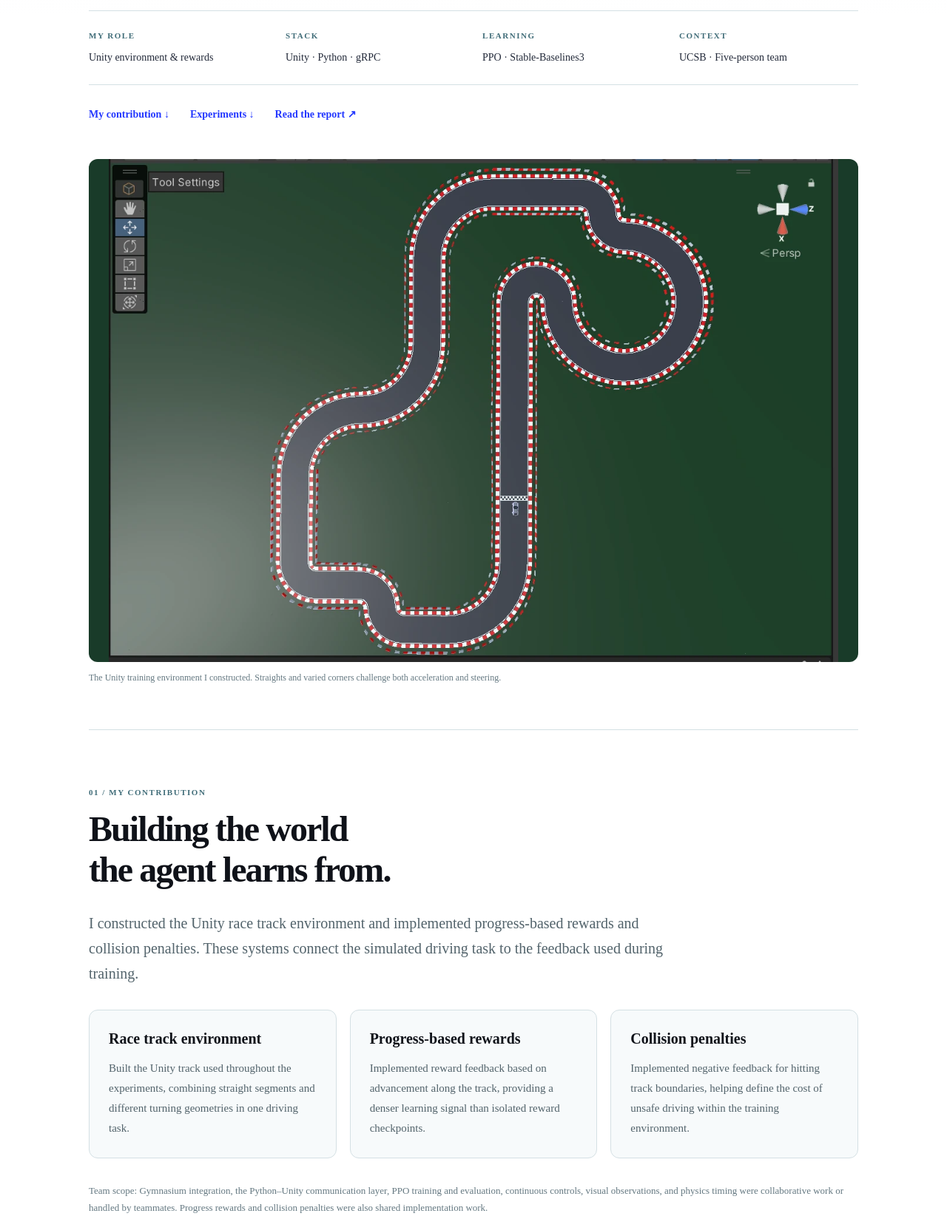
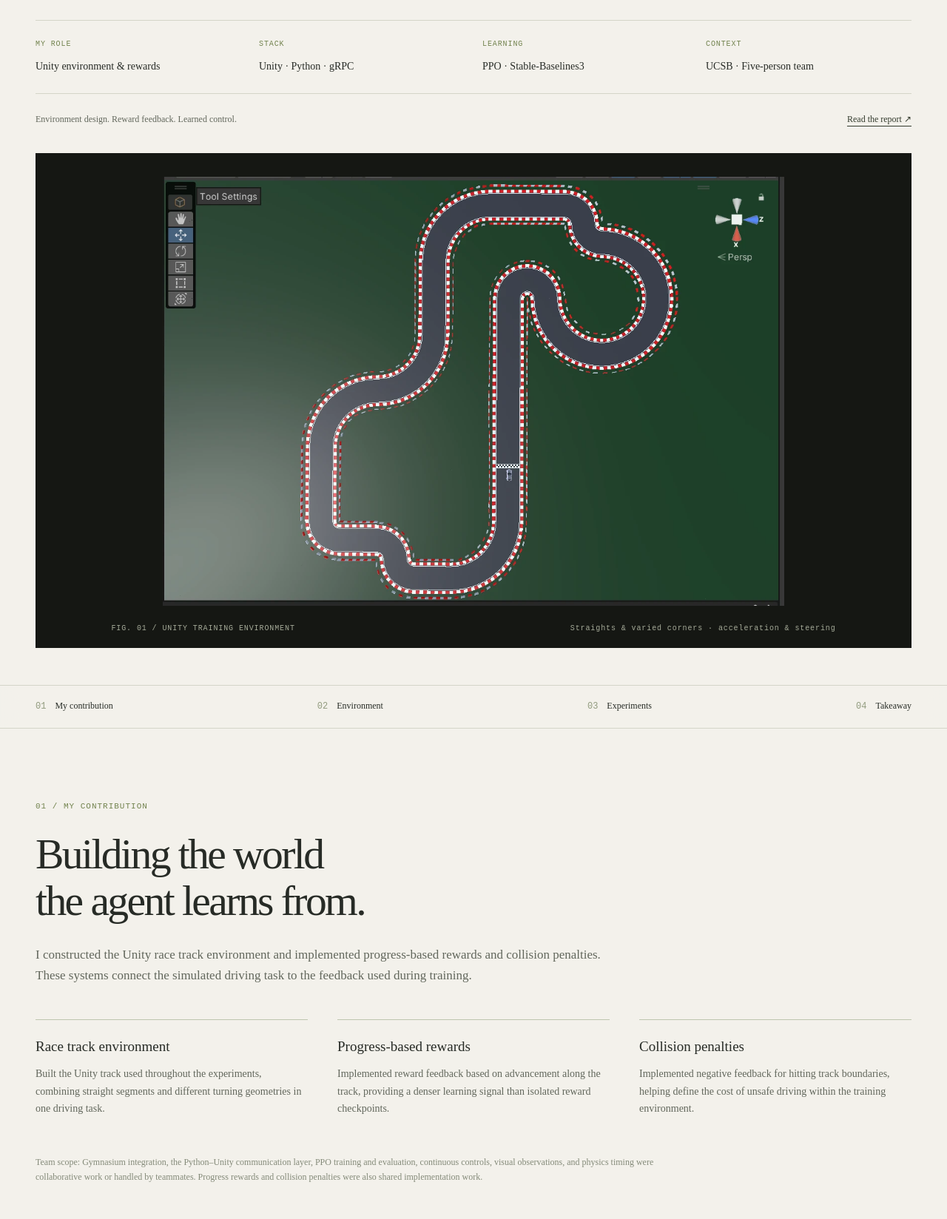
Before and after one commit to Jie-Tiao/my-website, an Astro site: page /projects/cs190a in a window 1280 px wide. Shown: the part 580-2228 px from the top of the page at 74% size. Built offline with nearby package versions, Linux system fonts and the light colour scheme; Astro itself is replaced by a stand-in of ours.

Commit message:
Update cs190a.astro

```diff
--- a/src/pages/projects/cs190a.astro
+++ b/src/pages/projects/cs190a.astro
@@ -14,24 +14,25 @@ const experiments = [
 <html lang="en">
   <head><BaseHead title="PPO Autonomous Racing — Chao Bian" description="A Unity racing environment for a UCSB CS190A reinforcement learning project, exploring PPO, progress rewards, and continuous control." /></head>
   <body>
+    <a class="skip" href="#main">Skip to content</a>
     <ProjectHeader />
-    <main>
+    <main id="main">
       <header class="hero">
-        <p class="eyebrow">UCSB CS190A · Reinforcement Learning · Team Project</p>
-        <h1>Learning to drive.<br /><span>One turn at a time.</span></h1>
-        <p class="project-title">PPO for Autonomous Car Racing</p>
+        <div class="kicker"><span>REINFORCEMENT LEARNING / TEAM PROJECT</span><span>UCSB CS190A · UNITY / PYTHON</span></div>
+        <h1>PPO for Autonomous<br />Car Racing<span>One turn at a time.</span></h1>
         <p class="lead">A custom Unity racing environment for studying how actions, observations, and rewards shape an agent’s ability to navigate a challenging track.</p>
         <div class="metadata"><div><span>MY ROLE</span><strong>Unity environment &amp; rewards</strong></div><div><span>STACK</span><strong>Unity · Python · gRPC</strong></div><div><span>LEARNING</span><strong>PPO · Stable-Baselines3</strong></div><div><span>CONTEXT</span><strong>UCSB · Five-person team</strong></div></div>
-        <nav aria-label="Project links"><a href="#contribution">My contribution ↓</a><a href="#experiments">Experiments ↓</a><a href="/projects/cs190a/report.pdf">Read the report ↗</a></nav>
+        <div class="hero-links"><span>Environment design. Reward feedback. Learned control.</span><a href="/projects/cs190a/report.pdf">Read the report ↗</a></div>
       </header>
-      <figure class="cover"><img src="/projects/cs190a/track.webp" alt="Unity editor overview of the racing track, with long straights, tight corners, and looping curves" width="1246" height="860" /><figcaption>The Unity training environment I constructed. Straights and varied corners challenge both acceleration and steering.</figcaption></figure>
+      <figure class="cover"><img src="/projects/cs190a/track.webp" alt="Unity editor overview of the racing track, with long straights, tight corners, and looping curves" width="1246" height="860" fetchpriority="high" /><figcaption><span>FIG. 01 / UNITY TRAINING ENVIRONMENT</span><span>Straights & varied corners · acceleration & steering</span></figcaption></figure>
+      <nav class="chapter-nav" aria-label="Case study chapters"><div><a href="#contribution"><span>01</span>My contribution</a><a href="#environment"><span>02</span>Environment</a><a href="#experiments"><span>03</span>Experiments</a><a href="#takeaway"><span>04</span>Takeaway</a></div></nav>
       <section id="contribution">
         <p class="eyebrow">01 / My contribution</p><h2>Building the world<br />the agent learns from.</h2>
         <p class="intro">I constructed the Unity race track environment and implemented progress-based rewards and collision penalties. These systems connect the simulated driving task to the feedback used during training.</p>
         <div class="cards"><article><h3>Race track environment</h3><p>Built the Unity track used throughout the experiments, combining straight segments and different turning geometries in one driving task.</p></article><article><h3>Progress-based rewards</h3><p>Implemented reward feedback based on advancement along the track, providing a denser learning signal than isolated reward checkpoints.</p></article><article><h3>Collision penalties</h3><p>Implemented negative feedback for hitting track boundaries, helping define the cost of unsafe driving within the training environment.</p></article></div>
         <p class="note">Team scope: Gymnasium integration, the Python–Unity communication layer, PPO training and evaluation, continuous controls, visual observations, and physics timing were collaborative work or handled by teammates. Progress rewards and collision penalties were also shared implementation work.</p>
       </section>
-      <section>
+      <section id="environment">
         <p class="eyebrow">02 / Environment design</p><h2>Turning geometry<br />into a learning signal.</h2>
         <div class="split"><div><p>The team used a spline along the left boundary as a reference for the car’s position. Projecting the car onto that spline provides normalized track progress and distance to the boundary.</p><p>The continuous progress reward scales the change in progress: <code>r = 100 × Δt</code>. Boundary collisions reset the car; episodes also end after two minutes.</p><p>Numerical observations include position, heading, track progress, and distance to the left boundary. The continuous action space uses two values for thrust and steering.</p></div><figure><img src="/projects/cs190a/spline.webp" alt="Unity track with a cyan reference spline following the left boundary" width="1139" height="847" loading="lazy" /><figcaption>The boundary spline used to derive progress and boundary-distance features.</figcaption></figure></div>
         <div class="flow" aria-label="Training communication loop"><span>Unity simulation</span><b aria-hidden="true">↔</b><span>gRPC</span><b aria-hidden="true">↔</b><span>Python / Gymnasium</span><b aria-hidden="true">↔</b><span>PPO policy</span></div>
@@ -43,39 +44,37 @@ const experiments = [
         <div class="experiments">{experiments.map(([number, title, description]) => <article class:list={{success: number === '04'}}><span class="number">{number}</span><div><h3>{title}</h3><p>{description}</p></div>{number === '04' && <span class="badge">Full track completed</span>}</article>)}</div>
         <div class="split vision"><figure><img src="/projects/cs190a/vision.webp" alt="Simplified overhead visual observation with distinct colors for the car, road, and background" loading="lazy" /><figcaption>For the vision experiment, the scene used flat colors and an orientation marker above the car.</figcaption></figure><div><h3>A harder observation problem</h3><p>The vision-only experiment replaced numerical features with a 64 × 64 image centered on the car. Even with simplified scene colors, the CNN policy did not complete the track within the reported experiments.</p></div></div>
       </section>
-      <section class="reflection"><p class="eyebrow">04 / Takeaway</p><h2>The environment is part<br />of the learning system.</h2><p class="intro">This project connected my experience building interactive 3D environments with reinforcement learning. Track geometry, progress measurements, and collision feedback all influence the behavior an agent can learn.</p><p>Our strongest reported configuration combined continuous controls with cumulative rewards and completed the track. The result offers a useful direction for further experiments with more controlled comparisons across reward schemes and observations.</p></section>
+      <section id="takeaway" class="reflection"><p class="eyebrow">04 / Takeaway</p><h2>The environment is part<br />of the learning system.</h2><p class="intro">This project connected my experience building interactive 3D environments with reinforcement learning. Track geometry, progress measurements, and collision feedback all influence the behavior an agent can learn.</p><p>Our strongest reported configuration combined continuous controls with cumulative rewards and completed the track. The result offers a useful direction for further experiments with more controlled comparisons across reward schemes and observations.</p></section>
     </main>
     <ProjectFooter />
   </body>
 </html>
 <style>
-  :global(*) { box-sizing: border-box; }
-  main { width: min(1120px, 100%); max-width: 100%; padding: 32px 40px 0; margin: auto; }
-  a { text-underline-offset: 5px; } a:focus-visible { outline: 3px solid #287e92; outline-offset: 6px; }
-  .back-link { font-size: 14px; text-decoration: none; }
-  .hero { padding: 70px 0 48px; }
-  .eyebrow, .metadata span, .number { font-size: 11px; font-weight: 700; letter-spacing: .14em; color: #416d79; text-transform: uppercase; }
-  h1 { font-size: clamp(46px, 7.5vw, 88px); line-height: 1.06; letter-spacing: -.06em; margin: 0 0 28px; } h1 span { color: #416d79; }
-  h2 { font-size: clamp(30px, 4.5vw, 48px); line-height: 1.15; letter-spacing: -.04em; margin: 0 0 28px; }
-  h3 { font-size: 20px; margin: 0 0 12px; }
-  p { color: #52636b; font-size: 16px; line-height: 1.8; }
-  .project-title { font-size: 22px; color: #253f49; margin-bottom: 12px; }
-  .lead, .intro { max-width: 800px; font-size: 20px; line-height: 1.7; }
-  .metadata { display: grid; grid-template-columns: repeat(4, minmax(0, 1fr)); gap: 24px; padding: 24px 0; margin-top: 32px; border-block: 1px solid #d4e0e4; }
-  .metadata div { display: flex; flex-direction: column; gap: 8px; } .metadata strong { font-size: 14px; font-weight: 500; }
-  nav { display: flex; flex-wrap: wrap; gap: 20px 28px; margin-top: 28px; font-size: 14px; font-weight: 700; } nav a { text-decoration: none; }
-  figure { margin: 0; min-width: 0; } figure img { display: block; width: 100%; height: auto; border-radius: 12px; }
-  .cover { margin-bottom: 60px; } .cover img { max-height: 680px; object-fit: contain; background: #193b29; }
-  figcaption { font-size: 12px; color: #647881; line-height: 1.6; margin-top: 12px; }
-  section { padding: 64px 0; border-top: 1px solid #d4e0e4; scroll-margin-top: 24px; }
-  .cards { display: grid; grid-template-columns: repeat(3, minmax(0, 1fr)); gap: 18px; margin: 32px 0; }
-  .cards article { padding: 26px; border: 1px solid #d4e0e4; border-radius: 12px; background: #f7fafb; } .cards p { margin-bottom: 0; font-size: 15px; }
-  .note { font-size: 13px; color: #647881; } .split { display: grid; grid-template-columns: 1fr 1fr; gap: 40px; align-items: center; }
-  code { font-size: 14px; background: #e8f2f5; color: #254a58; }
-  .flow { display: flex; flex-wrap: wrap; gap: 16px; align-items: center; justify-content: center; padding: 28px; margin-top: 32px; background: #e8f2f5; border-radius: 12px; font-size: 15px; }
-  .experiments { margin: 32px 0 48px; } .experiments article { display: grid; grid-template-columns: 40px 1fr auto; gap: 20px; padding: 26px 20px; border-top: 1px solid #d4e0e4; } .experiments p { margin: 0; }
-  .success { background: #e8f2f5; border-radius: 12px; } .badge { font-size: 11px; font-weight: 700; color: #255e52; align-self: start; padding: 6px 12px; background: #d2e8e0; border-radius: 20px; }
-  .vision img { background: #193b29; } .page-footer { display: flex; justify-content: space-between; gap: 20px; padding: 24px 0 40px; border-top: 1px solid #d4e0e4; font-size: 12px; }
-  @media (max-width: 800px) { main { padding: 24px 24px 0; } .metadata { grid-template-columns: 1fr 1fr; } .cards, .split { grid-template-columns: 1fr; } .experiments article { grid-template-columns: 30px 1fr; } .badge { grid-column: 2; } section { padding: 44px 0; } .hero { padding: 48px 0 36px; } }
-  @media (max-width: 480px) { main { padding-inline: 20px; } .lead, .intro { font-size: 18px; } .page-footer { flex-direction: column; } .flow { gap: 10px; padding: 20px; } }
+  :global(*){box-sizing:border-box}
+  :global(html){scroll-behavior:smooth;scroll-padding-top:85px}
+  :global(body){background:#f3f1eb;color:#272b26;font-family:var(--font-atkinson),sans-serif;font-size:16px;line-height:1.65}
+  main{width:100%;max-width:none;padding:0;margin:0}
+  .hero,.cover,section{width:min(1200px,calc(100% - 96px));margin-inline:auto;min-width:0}
+  a{color:inherit;text-underline-offset:5px}a:hover{color:#6c7845}a:focus-visible{outline:3px solid #a0b16b;outline-offset:6px}
+  .hero{padding:56px 0 0}.kicker{display:flex;justify-content:space-between;gap:20px;color:#73796a;margin-bottom:38px}
+  .kicker,.eyebrow,.metadata span,.number,figcaption,.badge{font-family:monospace;font-size:11px;letter-spacing:.09em;font-weight:400}
+  h1,h2,h3{color:inherit;font-weight:400}h1{font-size:clamp(56px,8.3vw,112px);line-height:1;letter-spacing:-.065em;margin:0 0 35px}h1 span{display:block;color:#849064;font-size:.57em;letter-spacing:-.05em;margin-top:16px}
+  h2{font-size:clamp(36px,4.5vw,64px);line-height:1.08;letter-spacing:-.045em;margin:0 0 28px}h3{font-size:21px;line-height:1.3;margin:0 0 13px}
+  p{margin:0 0 22px;color:#62675c}.lead{max-width:660px;font-size:18px}.intro{max-width:800px;font-size:17px}.eyebrow{color:#72834e;text-transform:uppercase;margin-bottom:25px}
+  .metadata{display:grid;grid-template-columns:repeat(4,minmax(0,1fr));gap:24px;padding:24px 0;margin-top:35px;border-block:1px solid #d4d5c8}.metadata div{display:flex;flex-direction:column;gap:10px}.metadata span{font-size:10px;color:#72834e}.metadata strong{font-size:14px;font-weight:400}
+  .hero-links{display:flex;justify-content:space-between;gap:20px;padding:25px 0 36px;font-size:12px;color:#62675c}.hero-links a{color:#333b2d}
+  figure{margin:0;min-width:0}figure img{display:block;width:100%;height:auto;border-radius:0}figcaption{font-size:10px;color:#757a6b;line-height:1.7;margin-top:16px}
+  .cover{background:#151713;padding:32px 8% 18px;margin-bottom:50px}.cover img{max-height:580px;object-fit:contain}.cover figcaption{display:flex;justify-content:space-between;gap:15px;color:#a6ab99;margin-top:22px}
+  .chapter-nav{position:sticky;top:0;z-index:5;background:#f3f1ebed;backdrop-filter:blur(12px);border-block:1px solid #d4d5c8}.chapter-nav>div{display:flex;justify-content:space-between;gap:28px;overflow:auto;width:min(1200px,calc(100% - 96px));margin:auto;padding-block:18px}.chapter-nav a{white-space:nowrap;font-size:12px;text-decoration:none}.chapter-nav span{font-family:monospace;color:#929b7f;margin-right:12px}
+  section{padding:96px 0;border-bottom:1px solid #d4d5c8;scroll-margin-top:24px}.cards{display:grid;grid-template-columns:repeat(3,minmax(0,1fr));gap:40px;margin:45px 0 30px}.cards article{border-top:1px solid #bec6af;padding-top:24px}.cards h3{font-size:19px}.cards p{font-size:14px}.note{font-size:12px;color:#848a79;max-width:900px}
+  .split{display:grid;grid-template-columns:1fr 1fr;gap:90px;align-items:center}.split>*{min-width:0}.split figure{padding:25px;background:#e8e9df}.split p{font-size:15px}code{font-family:monospace;font-size:14px;background:#e6e7dd;color:#48583a;border-radius:0}
+  .flow{display:flex;flex-wrap:wrap;align-items:center;justify-content:space-between;gap:16px;padding:28px 0;margin:40px 0 18px;border-block:1px solid #cfd3c3;font-family:monospace;font-size:12px;color:#657a42}.flow b{font-weight:400;color:#929b7f}
+  #experiments{width:100%;background:#22271f;color:#eceee4;padding-inline:max(48px,calc((100% - 1200px)/2));border:0}#experiments p{color:#b5bba9}#experiments .eyebrow{color:#b4c68d}
+  .experiments{margin:45px 0 55px}.experiments article{display:grid;grid-template-columns:40px 1fr auto;gap:25px;padding:28px 20px;border-top:1px solid #48503e}.number{color:#b4c68d}.experiments h3{font-size:20px}.experiments p{font-size:14px;max-width:750px;margin:0}.success{background:#333d2b}.badge{font-size:10px;color:#bdd395;align-self:start;padding:7px 0;white-space:nowrap}.vision figure{background:#151713}.vision figcaption{color:#a6ab99}.vision h3{font-size:26px}
+  .reflection{border:0;max-width:1200px}.reflection .intro{font-size:26px;line-height:1.5;color:#404a36;letter-spacing:-.02em}.reflection>p:last-child{max-width:800px}
+  .skip{position:absolute;top:-100px;left:20px;background:white;padding:12px;z-index:20}.skip:focus{top:10px}
+  @media(max-width:900px){.hero,.cover,section,.chapter-nav>div{width:calc(100% - 48px)}.split{gap:40px}.cards{gap:24px}#experiments{padding-inline:24px}.kicker{font-size:10px}}
+  @media(max-width:600px){.hero,.cover,section,.chapter-nav>div{width:calc(100% - 36px)}.hero{padding-top:35px}.kicker{font-size:9px;margin-bottom:30px;flex-wrap:wrap;gap:8px}h1{font-size:clamp(42px,10vw,58px)}h1 span{font-size:32px;line-height:1.1}h2{font-size:39px}.lead,.intro{font-size:16px}.metadata{grid-template-columns:1fr 1fr;gap:24px 18px}.hero-links{flex-direction:column;gap:12px}.cover{padding:15px 10px}.cover figcaption{display:block;font-size:8px}.cover figcaption span{display:block}.chapter-nav a{font-size:11px}section{padding-block:60px}.cards,.split{grid-template-columns:1fr;gap:24px}.cards{margin-top:30px}.cards p{margin-bottom:0}.split figure{padding:15px}.flow{justify-content:center;font-size:11px}#experiments{padding-inline:18px}.experiments article{grid-template-columns:24px 1fr;gap:14px;padding:24px 12px}.badge{grid-column:2;padding:0}.reflection .intro{font-size:22px}}
+  @media(prefers-reduced-motion:reduce){:global(html){scroll-behavior:auto}}
+  @media print{:global(body){background:#fff;font-size:10pt}.skip,.chapter-nav{display:none}.hero,.cover,section{width:100%}.hero{padding-top:24pt}h1{font-size:44pt}h2{font-size:30pt}section{padding-block:28pt}.cover img{max-height:90mm}.cards,.split{gap:20pt}.experiments article,figure,.cards article{break-inside:avoid}#experiments{background:white;color:#272b26;padding-inline:0}#experiments p{color:#62675c}.success{background:#e8e9df}.number,.badge,#experiments .eyebrow{color:#657a42}.vision figure{background:#e8e9df}.reflection .intro{font-size:16pt}}
 </style>
```
